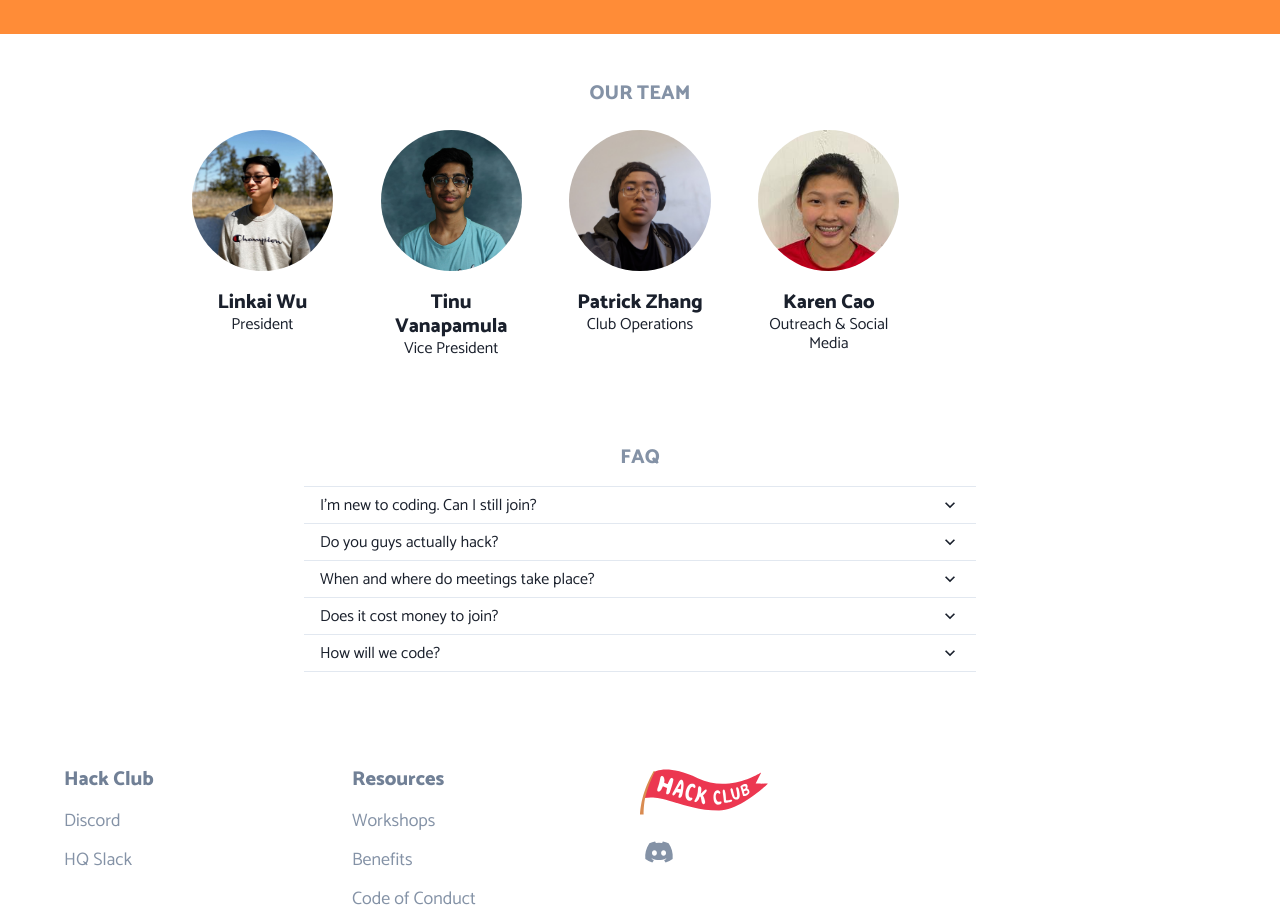
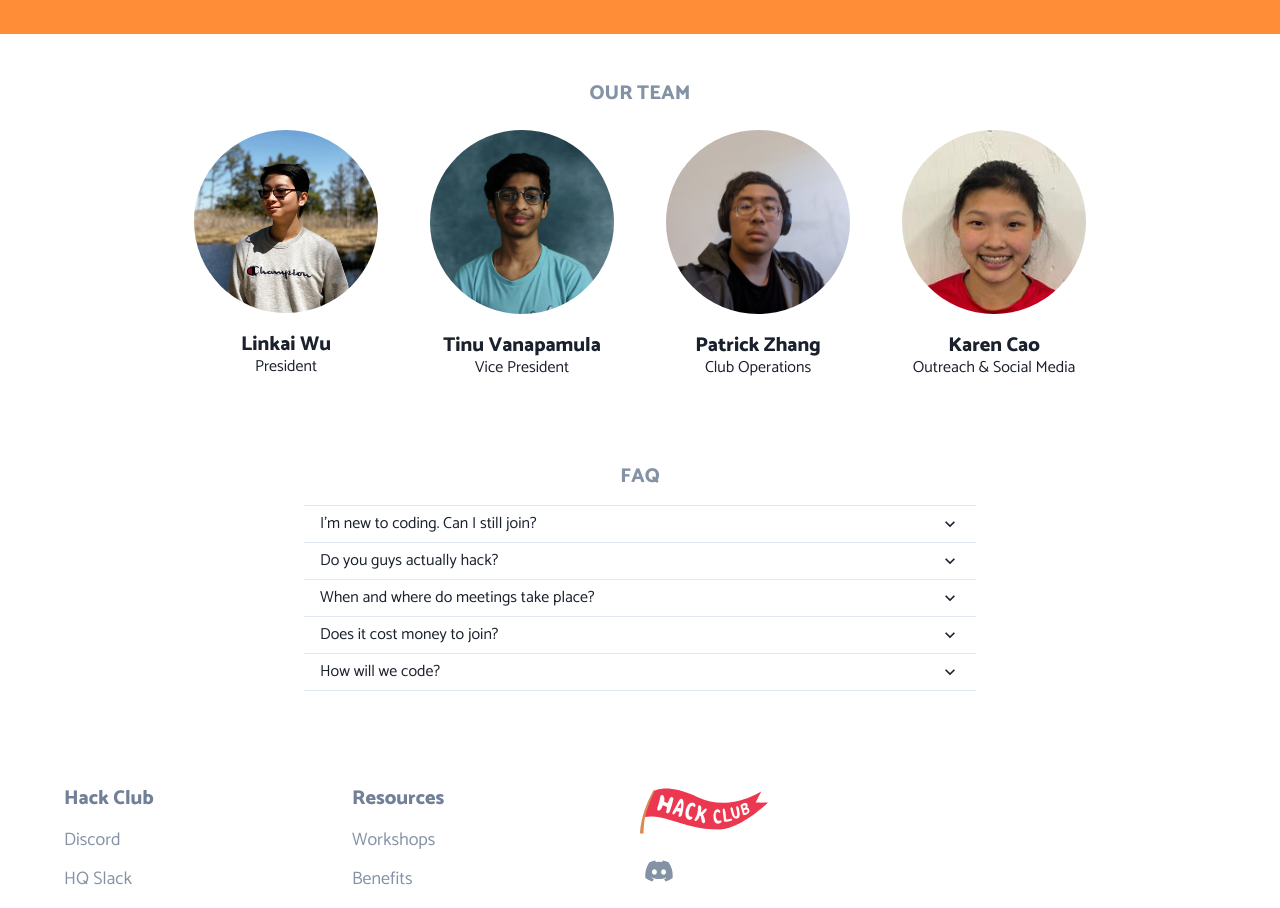
Before and after one commit to blairhackclub/site-v1, a Next.js app: page / in a window 1280 px wide. Shown: the part 2500-3408 px from the top of the page. Built offline with nearby package versions, Linux system fonts and the light colour scheme; some icons are missing.

Commit message:
change link and team breakpoint

```diff
--- a/components/Navbar.js
+++ b/components/Navbar.js
@@ -58,7 +58,7 @@ export default function NavbarComponent({ logoOnly = false }) {
               colorMode === 'dark' &&
               <ColorModeToggle color={useColorModeValue("brand.red", "white")}/>
             }
-            <MenuItem to="https://workshops.pages.dev" setIsOpen={setIsOpen}>WORKSHOPS</MenuItem>
+            <MenuItem to="https://bhc-workshops.pages.dev" setIsOpen={setIsOpen}>WORKSHOPS</MenuItem>
             <MenuItem to="/benefits" setIsOpen={setIsOpen}>BENEFITS</MenuItem>
             <MenuItem to={lang.socials.discord} setIsOpen={setIsOpen} isExternal>DISCORD</MenuItem>
           </Stack>
--- a/pages/index.js
+++ b/pages/index.js
@@ -187,7 +187,7 @@ export default function Home() {
 
       <Container maxW="container.lg" p={12} pb={4}>
         <Heading as="h2" size="md" color="brand.muted" align="center">OUR TEAM</Heading>
-        <SimpleGrid mt={4} columns={{ base: 2, sm: 3, md: 4, lg: 5 }} spacing={{ base: 0, md: 4 }}>
+        <SimpleGrid mt={4} columns={{ base: 2, sm: 3, md: 4 }} spacing={{ base: 0, md: 4 }}>
           {lang.team.map(member =>
             <Box
               align="center" p={2}
```
